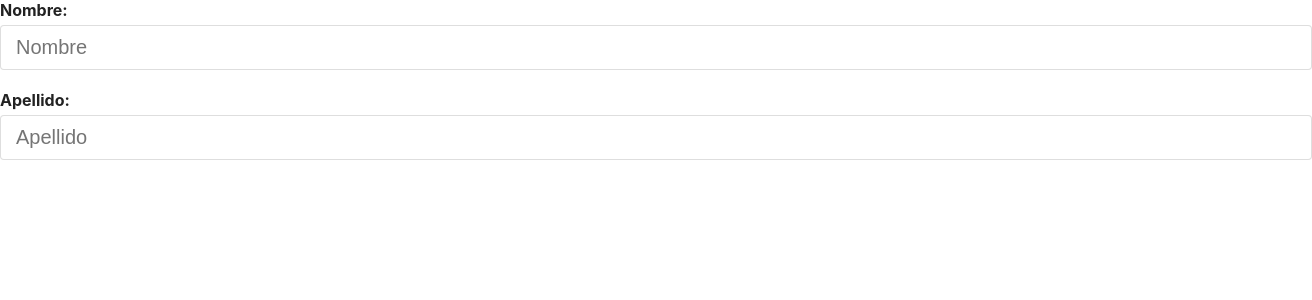
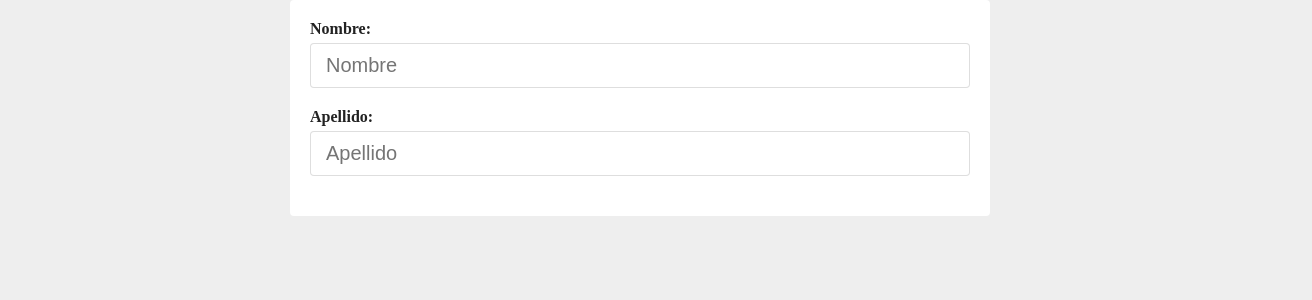
Before and after one commit to TonySauceda/react-gestor-usuarios, a React (Create React App) app: page / in a window 1280 px wide. Shown: the top 300 px of the page, 1312 px wide, since content can reach past the window. Built offline with nearby package versions, Linux system fonts and the light colour scheme.

Commit message:
Componentes card y container

```diff
--- a/src/App.js
+++ b/src/App.js
@@ -1,15 +1,29 @@
 import useForm from './hooks/useForm'
 import Input from './components/Input'
+import Card from './components/Card'
+import Container from './components/Container'
 
 function App() {
 	const [form, handleChange] = useForm({ name: '', apellido: '' })
 
 	console.log(form)
 	return (
-		<form>
-			<Input label="Nombre: " name="name" placeholder="Nombre" value={form.name} onChange={handleChange} />
-			<Input label="Apellido: " name="lastname" placeholder="Apellido" value={form.name} onChange={handleChange} />
-		</form>
+		<Container>
+			<Card>
+				<div style={{ padding: 20 }}>
+					<form>
+						<Input label="Nombre: " name="name" placeholder="Nombre" value={form.name} onChange={handleChange} />
+						<Input
+							label="Apellido: "
+							name="lastname"
+							placeholder="Apellido"
+							value={form.name}
+							onChange={handleChange}
+						/>
+					</form>
+				</div>
+			</Card>
+		</Container>
 	)
 }
 
--- /dev/null
+++ b/src/components/Card.css
@@ -0,0 +1,4 @@
+.card {
+	background-color: #fff;
+	border-radius: 4px;
+}
--- /dev/null
+++ b/src/components/Card.js
@@ -0,0 +1,7 @@
+import './Card.css'
+
+const Card = ({ children }) => {
+	return <div className="card">{children}</div>
+}
+
+export default Card
--- /dev/null
+++ b/src/components/Container.css
@@ -0,0 +1,4 @@
+.container {
+	max-width: 700px;
+	margin: auto;
+}
--- /dev/null
+++ b/src/components/Container.js
@@ -0,0 +1,7 @@
+import './Container.css'
+
+const Container = ({ children }) => {
+	return <div className="container">{children}</div>
+}
+
+export default Container
--- a/src/components/input.css
+++ b/src/components/input.css
@@ -18,4 +18,5 @@
 	color: #222;
 	border-radius: 4px;
 	width: 100%;
+	box-sizing: border-box;
 }
--- a/src/index.css
+++ b/src/index.css
@@ -1,13 +1,6 @@
 body {
-  margin: 0;
-  font-family: -apple-system, BlinkMacSystemFont, 'Segoe UI', 'Roboto', 'Oxygen',
-    'Ubuntu', 'Cantarell', 'Fira Sans', 'Droid Sans', 'Helvetica Neue',
-    sans-serif;
-  -webkit-font-smoothing: antialiased;
-  -moz-osx-font-smoothing: grayscale;
+	margin: 0;
+	-webkit-font-smoothing: antialiased;
+	-moz-osx-font-smoothing: grayscale;
+	background-color: #eee;
 }
-
-code {
-  font-family: source-code-pro, Menlo, Monaco, Consolas, 'Courier New',
-    monospace;
-}
```
